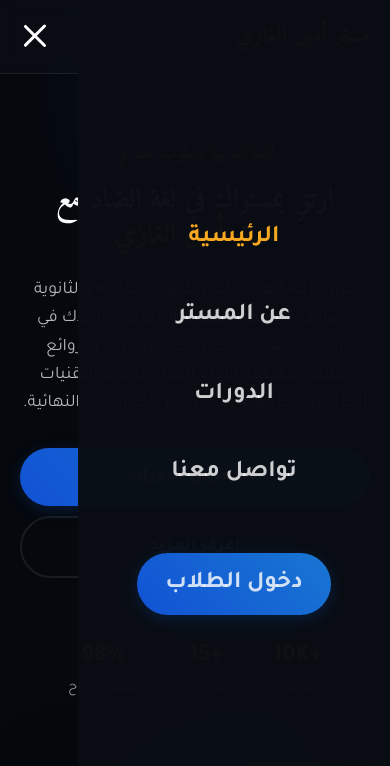
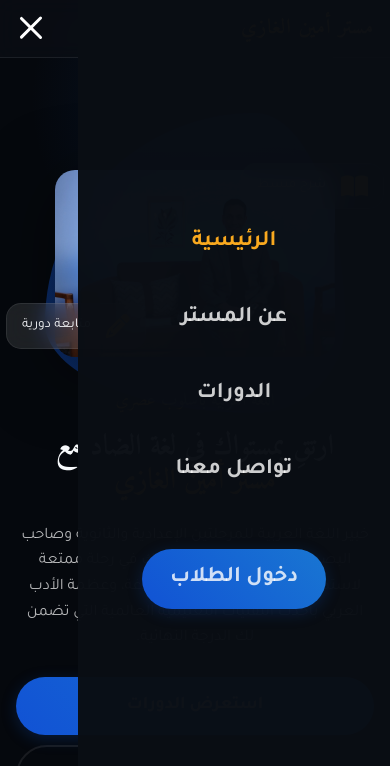
Before and after one commit to ahmedamraboalhaj-hue/Amen-Al-Ghazi, a plain HTML site: page index.html in a window 390 px wide. Both pictures are taken after a click on the element 35 px from the left and 36 px from the top of the page. Shown: the top 766 px of the page. Drawn offline with Linux system fonts and the light colour scheme; no server answers.

Commit message:
Add files via upload

```diff
--- a/style.css
+++ b/style.css
@@ -551,10 +551,11 @@ img {
 @media (min-width: 993px) {
     .hero-image-container {
         justify-content: flex-end;
-        transform: translateX(-200px);
-        /* Desktop shift left */
-    }
-}
+        transform: translateX(60px);
+        /* move teacher photo toward right */
+    }
+}
+
 
 .hero-image-bg {
     position: absolute;
@@ -1033,26 +1034,40 @@ img {
 /* Mobile Responsive Refinements */
 @media (max-width: 992px) {
     .container {
-        padding: 0 20px;
+        padding: 0 16px;
     }
 
     .logo-text {
-        font-size: 1.4rem;
+        font-size: 1.3rem;
+    }
+
+    /* Navbar mobile fix */
+    .navbar {
+        padding: 12px 0;
+    }
+
+    .hero {
+        padding: 110px 0 60px;
     }
 
     .hero-container {
         grid-template-columns: 1fr;
         text-align: center;
-        gap: 40px;
+        gap: 30px;
     }
 
     .hero-title {
-        font-size: 2.8rem;
+        font-size: 2.2rem;
+    }
+
+    .hero-subtitle {
+        font-size: 1.1rem;
     }
 
     .hero-description {
-        margin: 0 auto 30px;
-        font-size: 1.1rem;
+        margin: 0 auto 25px;
+        font-size: 1rem;
+        max-width: 100%;
     }
 
     .hero-btns,
@@ -1061,10 +1076,45 @@ img {
         flex-wrap: wrap;
     }
 
+    .hero-btns {
+        gap: 12px;
+    }
+
+    .hero-stats {
+        gap: 20px;
+    }
+
+    /* Teacher photo on mobile */
+    .hero-image-container {
+        transform: none !important;
+        justify-content: center;
+        order: -1;
+        /* show photo above text on mobile */
+    }
+
+    .hero-image {
+        width: 240px;
+        height: 300px;
+    }
+
+    .hero-image-bg {
+        width: 260px;
+        height: 260px;
+    }
+
+    .floating-card {
+        padding: 10px 16px;
+        font-size: 0.85rem;
+    }
+
     .footer-grid {
         grid-template-columns: 1fr;
         text-align: center;
-        gap: 50px;
+        gap: 40px;
+    }
+
+    .social-links {
+        justify-content: center;
     }
 
     .menu-toggle {
@@ -1091,12 +1141,11 @@ img {
     }
 
     .nav-links a {
-        font-size: 1.5rem;
+        font-size: 1.4rem;
     }
 
     .nav-actions {
         display: none;
-        /* Hide login button on small mobile unless toggled */
     }
 
     .nav-links.active .nav-actions-mobile {
```
